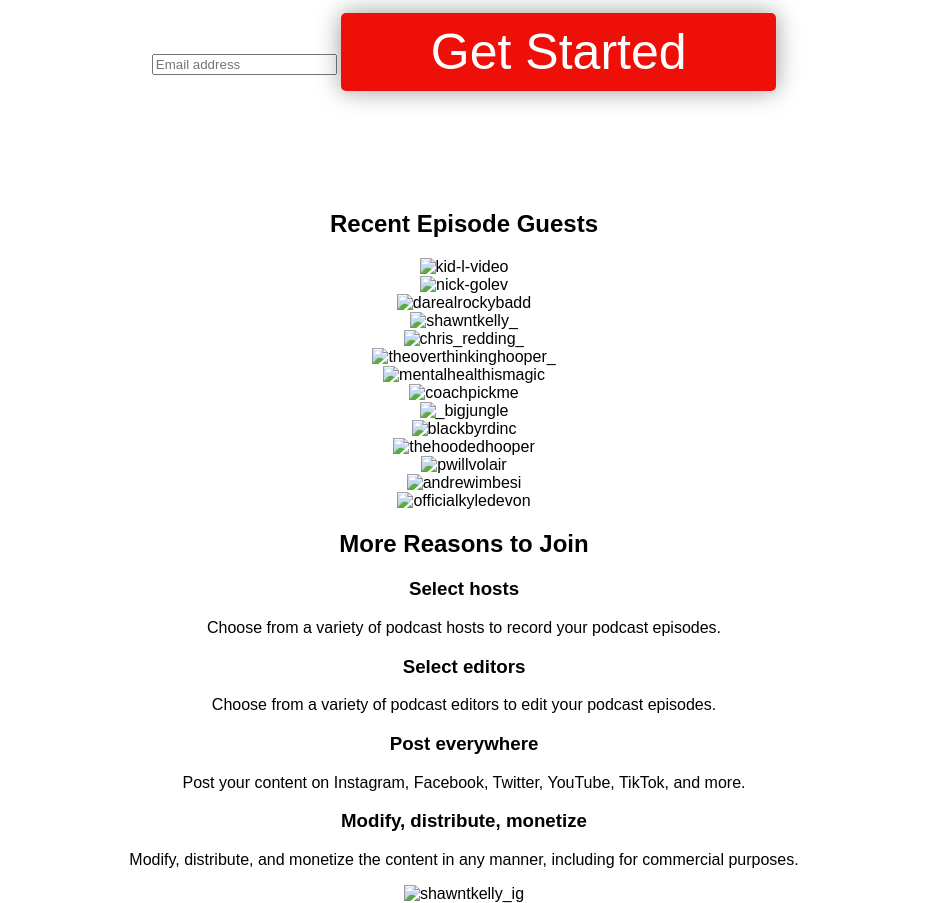
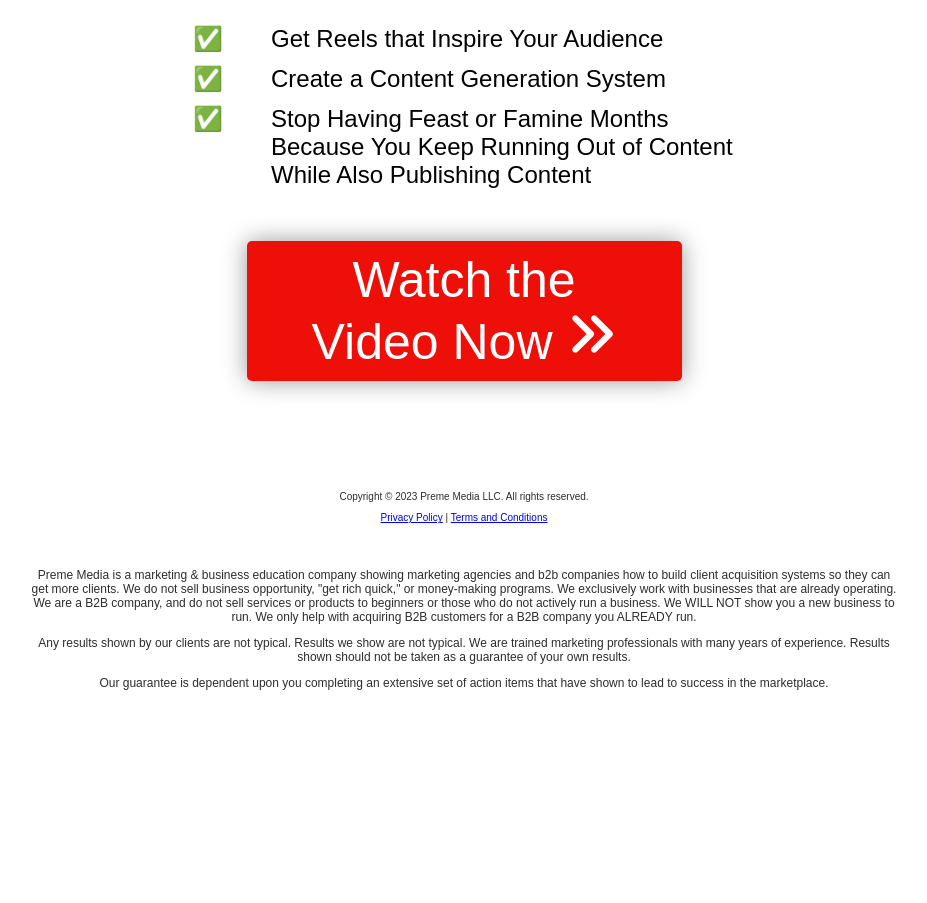
Before and after one commit to PolymathHero/preme-media, a plain HTML site: page index.html in a window 1280 px wide. Shown: the part 322-1225 px from the top of the page, without its empty margins (176-1103 px from the left). After the commit the page ends 1024 px from the top, so only its background shows below. Drawn offline with Linux system fonts and the light colour scheme.

Commit message:
Add files via upload

```diff
--- a/index.html
+++ b/index.html
@@ -4,111 +4,48 @@
 <head>
     <meta charset="UTF-8">
     <meta name="viewport" content="width=device-width, initial-scale=1.0">
-    <title>Premedia International - Publish Social Media Content Online</title>
-    <link rel="icon" href="/logo.svg">
+    <title>Preme Media</title>
     <link rel="stylesheet" href="/style.css">
+    <link rel="icon" href="/svg/preme-media.svg" type="image/svg+xml">
 </head>
-<!-- Google tag (gtag.js) -->
-<script async src="https://www.googletagmanager.com/gtag/js?id=AW-16479769104"></script>
-<script>
-    window.dataLayer = window.dataLayer || [];
-    function gtag() { dataLayer.push(arguments); }
-    gtag('js', new Date());
-
-    gtag('config', 'AW-16479769104');
-</script>
 
 <body>
-    <section class="section-1">
-        <div class="section-1-dark-overlay-div"></div>
-        <img src="/logo.svg" alt="Premedia International Logo">
-        <div class="main-div">
-            <section class="hero-section">
-                <h1>Unlimited podcast episodes, Instagram reels, and more</h1>
-                <h2>Starts at USD 399.99. Cancel anytime.</h2>
-                <h3>Ready to publish? Enter your email to join the waitlist.</h3>
-                <form action="https://formspree.io/f/xayrbjnj" method="POST">
-                    <input required type="email" placeholder="Email address" name="email">
-                    <button type="submit">Get Started</button>
-                </form>
-            </section>
+    <div class="main-div">
+        <img class="main-logo-img" src="/svg/preme-media.svg" alt="Preme Media Logo">
+        <h1>The Easiest Way to <span><strong>Publish Your Next 90-280 Reels</strong></span> as an Influencer</h1>
+        <div class="list-div">
+            <ul>
+                <li>Get Reels that Inspire Your Audience</li>
+                <li>Create a Content Generation System</li>
+                <li>Stop Having Feast or Famine Months Because You Keep Running Out of Content While Also Publishing
+                    Content
+                </li>
+            </ul>
         </div>
-    </section>
-    <section class="section-2">
-        <h2>Recent Episode Guests</h2>
-        <div class="guest-container-div">
-            <div class="guest-div">
-                <img class="guest-img" src="/images/kid-l-video.jpg" alt="kid-l-video">
-            </div>
-            <div class="guest-div">
-                <img class="guest-img" src="/images/nickgolev.jpg" alt="nick-golev">
-            </div>
-            <div class="guest-div">
-                <img class="guest-img" src="/images/darealrockybadd.jpg" alt="darealrockybadd">
-            </div>
-            <div class="guest-div">
-                <img class="guest-img" src="/images/shawntkelly_.jpg" alt="shawntkelly_">
-            </div>
-            <div class="guest-div">
-                <img class="guest-img" src="/images/chris_redding_.jpg" alt="chris_redding_">
-            </div>
-            <div class="guest-div">
-                <img class="guest-img" src="/images/theoverthinkinghooper_.jpg" alt="theoverthinkinghooper_">
-            </div>
-            <div class="guest-div">
-                <img class="guest-img" src="/images/mentalhealthismagic.jpg" alt="mentalhealthismagic">
-            </div>
-            <div class="guest-div">
-                <img class="guest-img" src="/images/coachpickme.jpg" alt="coachpickme">
-            </div>
-            <div class="guest-div">
-                <img class="guest-img" src="/images/_bigjungle.jpg" alt="_bigjungle">
-            </div>
-            <div class="guest-div">
-                <img class="guest-img" src="/images/blackbyrdinc.jpg" alt="blackbyrdinc">
-            </div>
-            <div class="guest-div">
-                <img class="guest-img" src="/images/thehoodedhooper.jpg" alt="thehoodedhooper">
-            </div>
-            <div class="guest-div">
-                <img class="guest-img" src="/images/pwillvolair.jpg" alt="pwillvolair">
-            </div>
-            <div class="guest-div">
-                <img class="guest-img" src="/images/andrewimbesi.jpg" alt="andrewimbesi">
-            </div>
-            <div class="guest-div">
-                <img class="guest-img" src="/images/officialkyledevon.jpg" alt="officialkyledevon">
-            </div>
-        </div>
-        <h2>More Reasons to Join</h2>
-        <div class="reasons-to-join-boxes-container-div">
-            <div class="reasons-to-join-box">
-                <h3>Select hosts</h3>
-                <p>Choose from a variety of podcast hosts to record your podcast episodes.</p>
-            </div>
-            <div class="reasons-to-join-box">
-                <h3>Select editors</h3>
-                <p>Choose from a variety of podcast editors to edit your podcast episodes.</p>
-            </div>
-            <div class="reasons-to-join-box">
-                <h3>Post everywhere</h3>
-                <p>Post your content on Instagram, Facebook, Twitter, YouTube, TikTok, and more.</p>
-            </div>
-            <div class="reasons-to-join-box">
-                <h3>Modify, distribute, monetize</h3>
-                <p>Modify, distribute, and monetize the content in any manner, including for commercial purposes.</p>
-            </div>
-        </div>
-    </section>
-
-    <div class="guest-pop-up-div">
-        <div class="guest-pop-up-image-container-div">
-            <img id="guest-pop-up-image" src="/images/shawntkelly_ig.jpg" alt="shawntkelly_ig">
-            <div class="guest-pop-up-close-overlay-div"></div>
+        <div class="button-div">
+            <button>Watch the Video Now <img class="right-chevron-img" src="/svg/right-chevron.svg"
+                    alt="Right Chevron"></button>
         </div>
     </div>
 
-    <script src="script.js"></script>
+    <p class="copyright-text-1-p">Copyright © 2023 Preme Media LLC. All rights reserved.</p>
+    <p class="copyright-text-1-p copyright-p-2"><a href="/privacy.html">Privacy Policy</a> | <a href="/terms.html">Terms
+            and Conditions</a></p>
+    <p class="copyright-text-2-p">Preme Media is a marketing & business education company showing marketing agencies and
+        b2b companies how to
+        build client acquisition systems so they can get more clients. We do not sell business opportunity, "get rich
+        quick," or money-making programs. We exclusively work with businesses that are already operating. We are a B2B
+        company, and do not sell services or products to beginners or those who do not actively run a business. We WILL
+        NOT show you a new business to run. We only help with acquiring B2B customers for a B2B company you ALREADY run.
+    </p>
+    <p class="copyright-text-2-p">Any results shown by our clients are not typical. Results we show are not typical. We
+        are trained marketing
+        professionals with many years of experience. Results shown should not be taken as a guarantee of your own
+        results.</p>
+    <p class="copyright-text-2-p">Our guarantee is dependent upon you completing an extensive set of action items that
+        have shown to lead to
+        success in the marketplace.</p>
+
 </body>
 
 </html>
```
